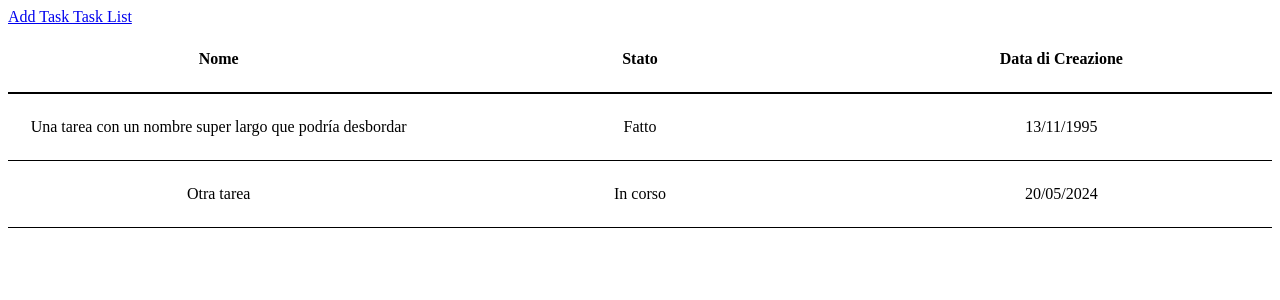
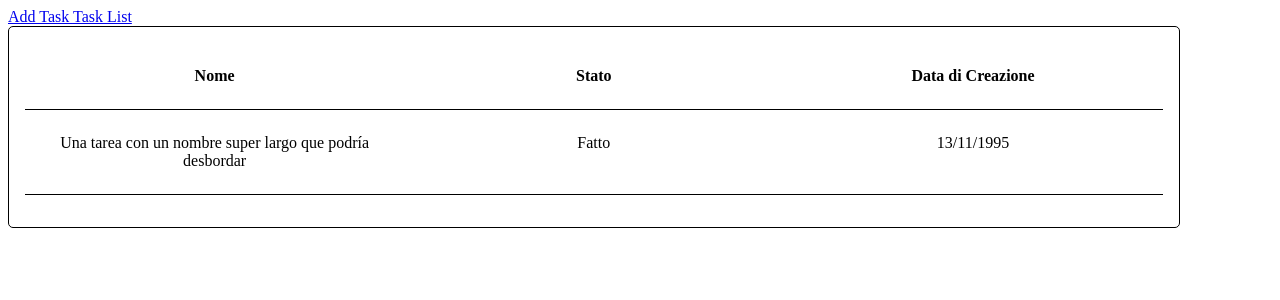
Before and after one commit to Arela-Cristina/ex-react-task-manager, a React (Vite) app: page /taskList in a window 1280 px wide. Shown: the top 300 px of the page. Built offline with nearby package versions, Linux system fonts and the light colour scheme; no server answers.

Commit message:
add style

```diff
--- a/src/pages/TaskList.jsx
+++ b/src/pages/TaskList.jsx
@@ -22,11 +22,6 @@ export default function TaskList() {
                     <div className={style.column}>Fatto</div>
                     <div className={style.column}>13/11/1995</div>
                 </li>
-        <li className={style.row}>
-            <div className={style.column}>Otra tarea</div>
-            <div className={style.column}>In corso</div>
-            <div className={style.column}>20/05/2024</div>
-        </li>
             </ul>
         </section>
 
--- a/src/pages/TaskList.module.css
+++ b/src/pages/TaskList.module.css
@@ -1,13 +1,16 @@
 .customTaskList {
     display: flex;
     flex-direction: column;
-    width: 100%;
+    width: 90%;
+    border: 1px solid black;
+    border-radius: 5px;
+    padding: 1rem 1rem;
 }
 
 .headerRow {
     display: flex;
     font-weight: bold;
-    border-bottom: 2px solid black;
+    border-bottom: 1px solid black;
     padding: 1rem 0;
 }
 
@@ -21,6 +24,7 @@ ul {
     display: flex;
     border-bottom: 1px solid black;
     padding: 1rem 0;
+    margin-bottom: 1rem;
 }
 
 .column {
```
Lines whose indentation alone changed are shown as unchanged.
